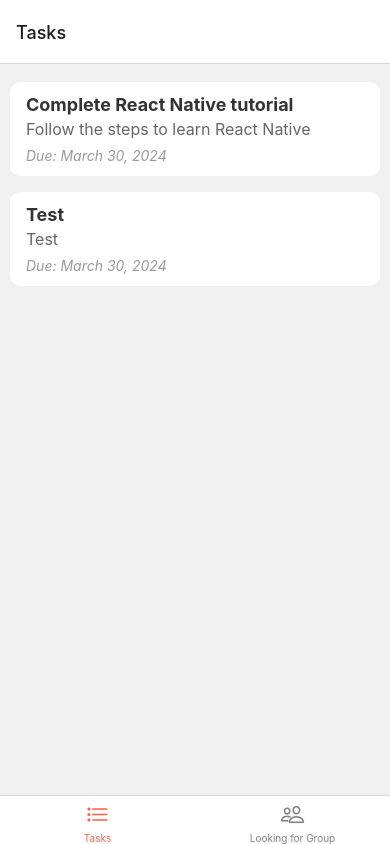
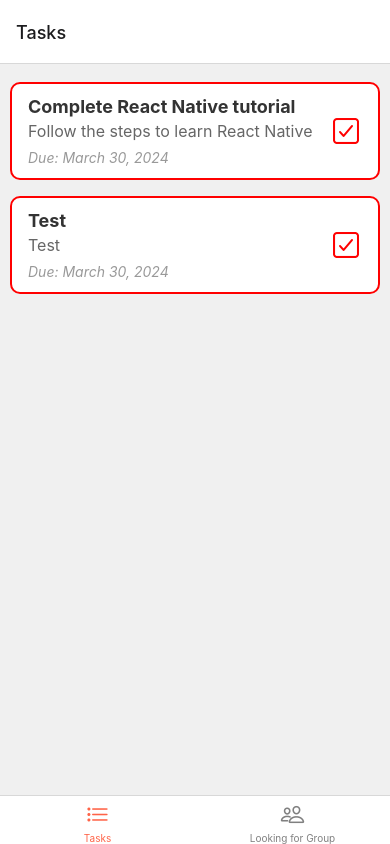
Before and after one commit to Smit2553/deadline.ai-frontend, a React Native app: screen /Home in a window 390 px wide. Built offline with nearby package versions, Linux system fonts and the light colour scheme.

Commit message:
Updated task component, added complete/incomplete functionality

```diff
--- a/app/home.js
+++ b/app/home.js
@@ -18,6 +18,7 @@ const CalendarScreen = () => {
               title: "Complete React Native tutorial",
               description: "Follow the steps to learn React Native",
               dueDate: "March 30, 2024",
+              completed: false,
             })
           }
         >
@@ -25,6 +26,7 @@ const CalendarScreen = () => {
             title="Complete React Native tutorial"
             description="Follow the steps to learn React Native"
             dueDate="March 30, 2024"
+            completed={false}
           />
         </TouchableOpacity>
         <TouchableOpacity
@@ -33,10 +35,16 @@ const CalendarScreen = () => {
               title: "Test", // Corrected spelling of "Test"
               description: "Test",
               dueDate: "March 30, 2024",
+              completed: false,
             })
           }
         >
-          <Task title="Test" description="Test" dueDate="March 30, 2024" />
+          <Task
+            title="Test"
+            description="Test"
+            dueDate="March 30, 2024"
+            completed={false}
+          />
         </TouchableOpacity>
       </ScrollView>
     </View>
--- a/app/taskdetails.js
+++ b/app/taskdetails.js
@@ -4,7 +4,7 @@ import { useRoute } from "@react-navigation/native";
 
 const TaskDetails = () => {
   const route = useRoute();
-  const { title, description, dueDate } = route.params;
+  const { title, description, dueDate, completed } = route.params;
 
   return (
     <View style={styles.container}>
--- a/components/task.js
+++ b/components/task.js
@@ -1,12 +1,35 @@
-import React from "react";
-import { View, Text, StyleSheet } from "react-native";
+import React, { useState } from "react";
+import { View, Text, StyleSheet, TouchableOpacity } from "react-native";
+import Ionicon from "react-native-vector-icons/Ionicons";
 
-const Task = ({ title, description, dueDate }) => {
+const Task = ({ title, description, dueDate, completed }) => {
+  const [isCompleted, setIsCompleted] = useState(completed);
+
+  const toggleCompletion = () => {
+    setIsCompleted(!isCompleted);
+  };
+
   return (
-    <View style={styles.container}>
-      <Text style={styles.title}>{title}</Text>
-      <Text style={styles.description}>{description}</Text>
-      <Text style={styles.dueDate}>Due: {dueDate}</Text>
+    <View
+      style={[
+        styles.container,
+        isCompleted ? styles.complete : styles.incomplete,
+      ]}
+    >
+      <View
+        style={{ flexDirection: "column", justifyContent: "space-between" }}
+      >
+        <Text style={styles.title}>{title}</Text>
+        <Text style={styles.description}>{description}</Text>
+        <Text style={styles.dueDate}>Due: {dueDate}</Text>
+      </View>
+      <TouchableOpacity onPress={toggleCompletion}>
+        <Ionicon
+          name={isCompleted ? "checkbox" : "checkbox-outline"}
+          size={32}
+          color={isCompleted ? "green" : "red"}
+        />
+      </TouchableOpacity>
     </View>
   );
 };
@@ -19,6 +42,17 @@ const styles = StyleSheet.create({
     paddingHorizontal: 16,
     paddingVertical: 12,
     elevation: 5,
+    flexDirection: "row",
+    justifyContent: "space-between",
+    alignItems: "center",
+  },
+  incomplete: {
+    borderColor: "red",
+    borderWidth: 2,
+  },
+  complete: {
+    borderColor: "green",
+    borderWidth: 2,
   },
   title: {
     fontSize: 18,
```
